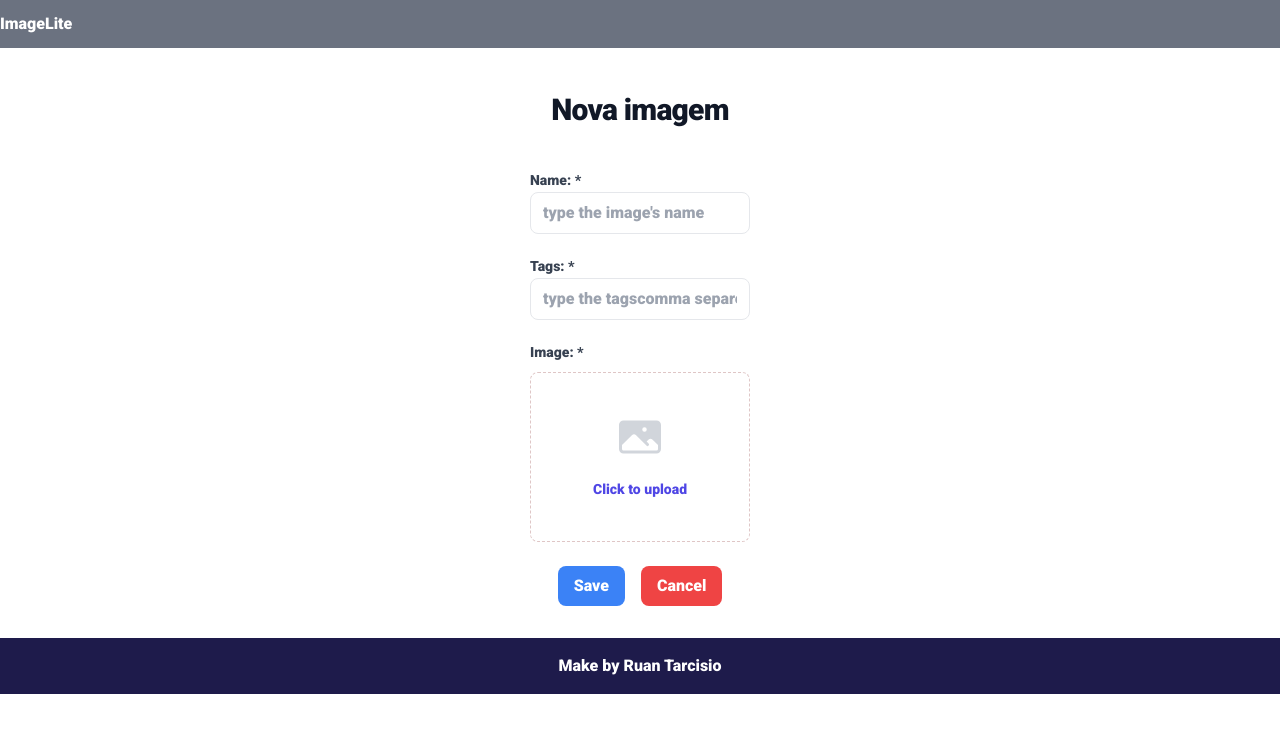
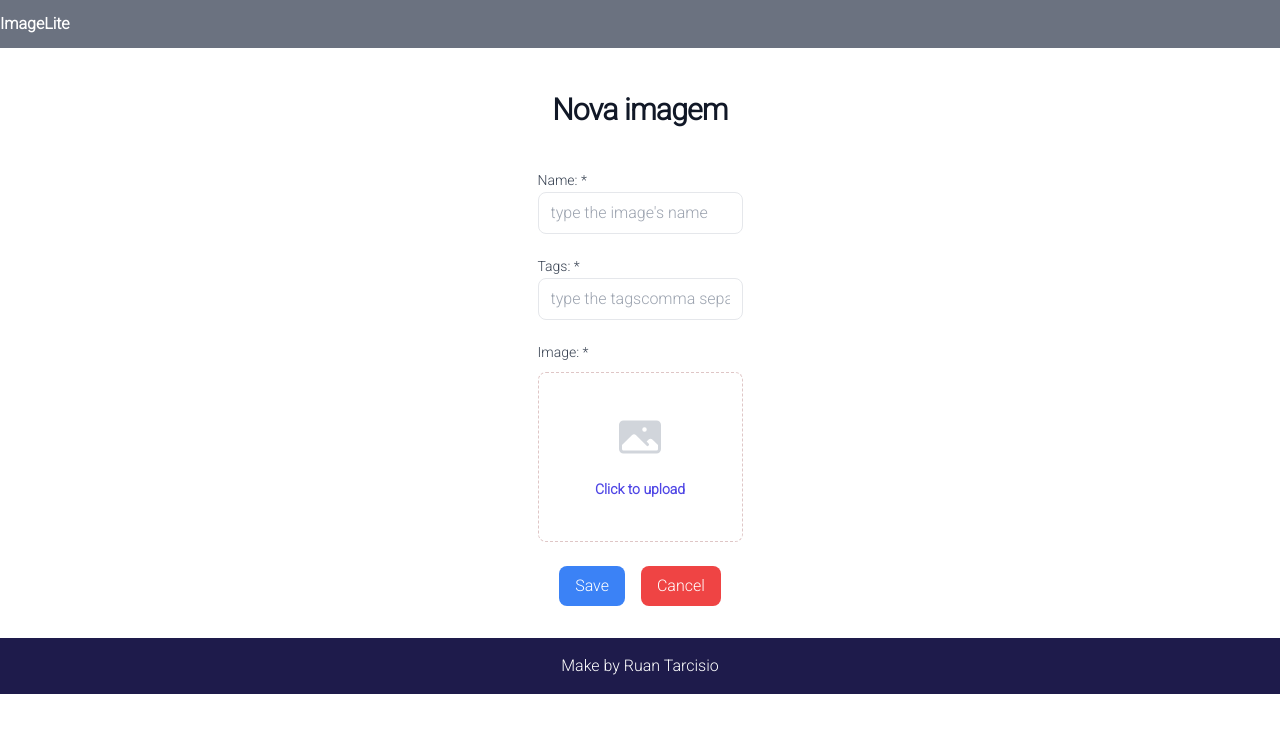
Before and after one commit to RuanTarcisio/imageLiteApiFront, a Next.js app: page /formulario in a window 1280 px wide. Shown: the top 732 px of the page. Built offline with nearby package versions, Linux system fonts and the light colour scheme.

Commit message:
Finalizado formularios

```diff
--- a/package.json
+++ b/package.json
@@ -18,6 +18,7 @@
     "postcss": "8.4.32",
     "react": "18.2.0",
     "react-dom": "18.2.0",
+    "react-toastify": "^9.1.3",
     "tailwindcss": "3.4.0",
     "typescript": "5.3.3",
     "yup": "^1.2.0"
--- /dev/null
+++ b/src/app/formulario/formScheme.ts
@@ -0,0 +1,26 @@
+import * as Yup from 'yup'
+
+export interface FormProps{
+    name: string;
+    tags: string;
+    file: string | Blob;
+}
+
+export const formScheme: FormProps = {name: '', tags: '', file: ''}
+
+export const formValidationScheme = Yup.object().shape({
+    tags: Yup.string().trim()
+        .required('Tags is required!')
+        .max(50, "Tags has the limit of 50 characters!"),
+    name: Yup.string().trim()
+        .required('Name is required!')
+        .max(50, "Name has the limit of 50 characters!"),
+    file: Yup.mixed<Blob>()
+        .required("Select an image to upload")
+        .test('size', "File size cannot be highe than 4 MB", (file) =>{
+            return file.size < 4000000;
+        })
+        .test('type', "Accepted formats: jpeg, gif or png", (file)=>{
+            return file.type === 'image/jpeg' || file.type === 'image/png' || file.type === 'image/gif';
+        })
+})
--- a/src/app/formulario/page.tsx
+++ b/src/app/formulario/page.tsx
@@ -1,45 +1,44 @@
 'use client'
 
-import { Template, InputText, Button, RenderIf } from "@/components"
+import { Template, InputText, Button, RenderIf, useNotification, FieldError } from "@/components"
 import { useFormik } from "formik"
-import Link from "next/link"
 import { useState } from "react";
 import { useImageService } from '../resource/images/image.service';
+import { FormProps, formScheme, formValidationScheme } from "./formScheme";
+import Link from "next/link"
 
-interface FormProps{
-    name: string;
-    tags: string;
-    file: any;
-}
-
-const formScheme: FormProps = {name: '', tags: '', file: ''}
 
 export default function FormularioPage(){
 
     const [imagePreview, setImagePreview] = useState<string>();
     const [loading, setLoading] = useState<boolean>(false);
     const service = useImageService();
+    const notification = useNotification();
+
 
 
     const formik = useFormik<FormProps>({
         initialValues: formScheme,
-        onSubmit: handleSubmit
+        onSubmit: handleSubmit,
+        validationSchema: formValidationScheme
     })
 
     async function handleSubmit(dados: FormProps){
-        setLoading(false)
+        setLoading(true)
 
         const formData = new FormData();
         formData.append("file", dados.file);
         formData.append("name", dados.name);
         formData.append("tags", dados.tags);
 
-
         await service.salvar(formData)
 
         formik.resetForm();
         setImagePreview('')
 
+        setLoading(true)
+
+        notification.notify('Upload send successfully', 'success')
     }
 
     function onFileUpload(event: React.ChangeEvent<HTMLInputElement>){
@@ -65,6 +64,7 @@ export default function FormularioPage(){
                                     onChange={formik.handleChange}
                                     value={formik.values.name}
                                     placeholder="type the image's name" />
+                                    <FieldError error={formik.errors.name} />
                     </div>
 
                     <div className='mt-5 grid grid-cols-1'>
@@ -73,10 +73,12 @@ export default function FormularioPage(){
                                     onChange={formik.handleChange}
                                     value={formik.values.tags}
                                     placeholder="type the tagscomma separeted" />
+                                   <FieldError error={formik.errors.tags} />
                     </div>
 
                     <div className='mt-5 grid grid-cols-1'>
                         <label className='block text-sm font-medium leading-6 text-gray-700'>Image: *</label>
+                        <FieldError error={formik.errors.file} />
                         <div className=" mt-2 flex justify-center rounded-lg border border-dashed border-red-900/25 px-5 py-10">
                             <div className="text-center">
 
@@ -105,7 +107,7 @@ export default function FormularioPage(){
 
                     <div className="mt-6 flex items-center justify-center gap-x-4">
                         <Button style="bg-blue-500 hover:bg-blue-300" type="submit" label="Save"/>
-                        <Link href="galeria">
+                        <Link href="/galeria">
                         <Button style="bg-red-500 hover:bg-red-300" type= "button" label="Cancel"/>
                         </Link>
                     </div>
--- a/src/app/galeria/page.tsx
+++ b/src/app/galeria/page.tsx
@@ -1,6 +1,6 @@
 'use client'
 
-import { Template, ImageCard, Button, InputText } from '@/components'
+import { Template, ImageCard, Button, InputText, useNotification } from '@/components'
 import { useImageService } from '../resource/images/image.service';
 import { useState } from 'react'
 import { Image } from '../resource/images/image.resource';
@@ -10,6 +10,7 @@ import Link from 'next/link';
 export default function GaleriaPage(){
 
     const useService = useImageService();
+    const notification = useNotification();
     const [images, setImages] = useState<Image[]>([]);
     const [query, setQuery] = useState<string>('')
     const [extension, setExtension] = useState<string>('')
@@ -20,6 +21,10 @@ export default function GaleriaPage(){
         const result = await useService.buscar(query, extension);
         setImages(result);
         setLoading(false)
+
+        if(!result.length){
+            notification.notify("No results found", 'warning')
+        }
     }
 
     function renderImageCard(image: Image){
--- a/src/app/layout.tsx
+++ b/src/app/layout.tsx
@@ -1,11 +1,13 @@
 import './globals.css'
+import 'react-toastify/ReactToastify.min.css'
 import type { Metadata } from 'next'
 import { Roboto } from 'next/font/google'
 
-const roboto = Roboto({ subsets: ['latin'], weight: "900" })
+
+const roboto = Roboto({ subsets: ['latin'], weight: "300" })
 
 export const metadata: Metadata = {
-  title: 'Create Next App',
+  title: 'ImageLite App',
   description: 'Generated by create next app',
 }
 
--- a/src/components/Templates.tsx
+++ b/src/components/Templates.tsx
@@ -1,4 +1,4 @@
-import React from "react"
+import { ToastContainer } from "react-toastify";
 
 interface TemplateProps{
     children: React.ReactNode
@@ -11,7 +11,7 @@ export const Template: React.FC<TemplateProps> = ({children, loading = false}) =
     return (
 
         <>
-               <Header />
+                       <Header />
                 <div className={`${loading ? 'animate-pulse' : ''} container mx-auto mt-8 px-4`}>
                     <RenderIf condition={loading}>
                         <div className="text-center">
@@ -21,6 +21,20 @@ export const Template: React.FC<TemplateProps> = ({children, loading = false}) =
                     { children }
                 </div>
             <Footer />
+            <ToastContainer
+                position="top-right"
+                autoClose={5000}
+                hideProgressBar={false}
+                newestOnTop={false}
+                closeOnClick={true}
+                rtl={false}
+                pauseOnFocusLoss
+                draggable={false}
+                pauseOnHover={false}
+                theme="dark"
+            />
+
+
         </>
 
     )
--- a/src/components/index.ts
+++ b/src/components/index.ts
@@ -1,4 +1,5 @@
 export { Button } from './button'
 export { Template, RenderIf } from './Templates'
 export { ImageCard } from './ImageCard'
-export { InputText} from './input'
+export { InputText, FieldError} from './input'
+export { useNotification } from './notification'
--- /dev/null
+++ b/src/components/input/FieldError.tsx
@@ -0,0 +1,14 @@
+interface FieldErrorProps{
+    error: any | null
+}
+
+export const FieldError: React.FC<FieldErrorProps> = ({
+    error
+}) => {
+    if(error){
+        return (
+            <span className="text-red-900 text-sm">{error}</span>
+        )
+    }
+    return false;
+}
--- a/src/components/input/index.ts
+++ b/src/components/input/index.ts
@@ -1 +1,2 @@
 export {InputText} from './InputText'
+export { FieldError } from './FieldError'
--- /dev/null
+++ b/src/components/notification/index.ts
@@ -0,0 +1,14 @@
+import { toast } from 'react-toastify'
+
+export const useNotification = () => {
+
+    function notify(message: string, level: "success" | "info" | "warning" | "error"){
+        toast(message, {
+            type: level
+        })
+    }
+
+    return{
+        notify
+    }
+}
```
Also changed, not shown: 1 other file (tests, documents, lock files or other folders).
